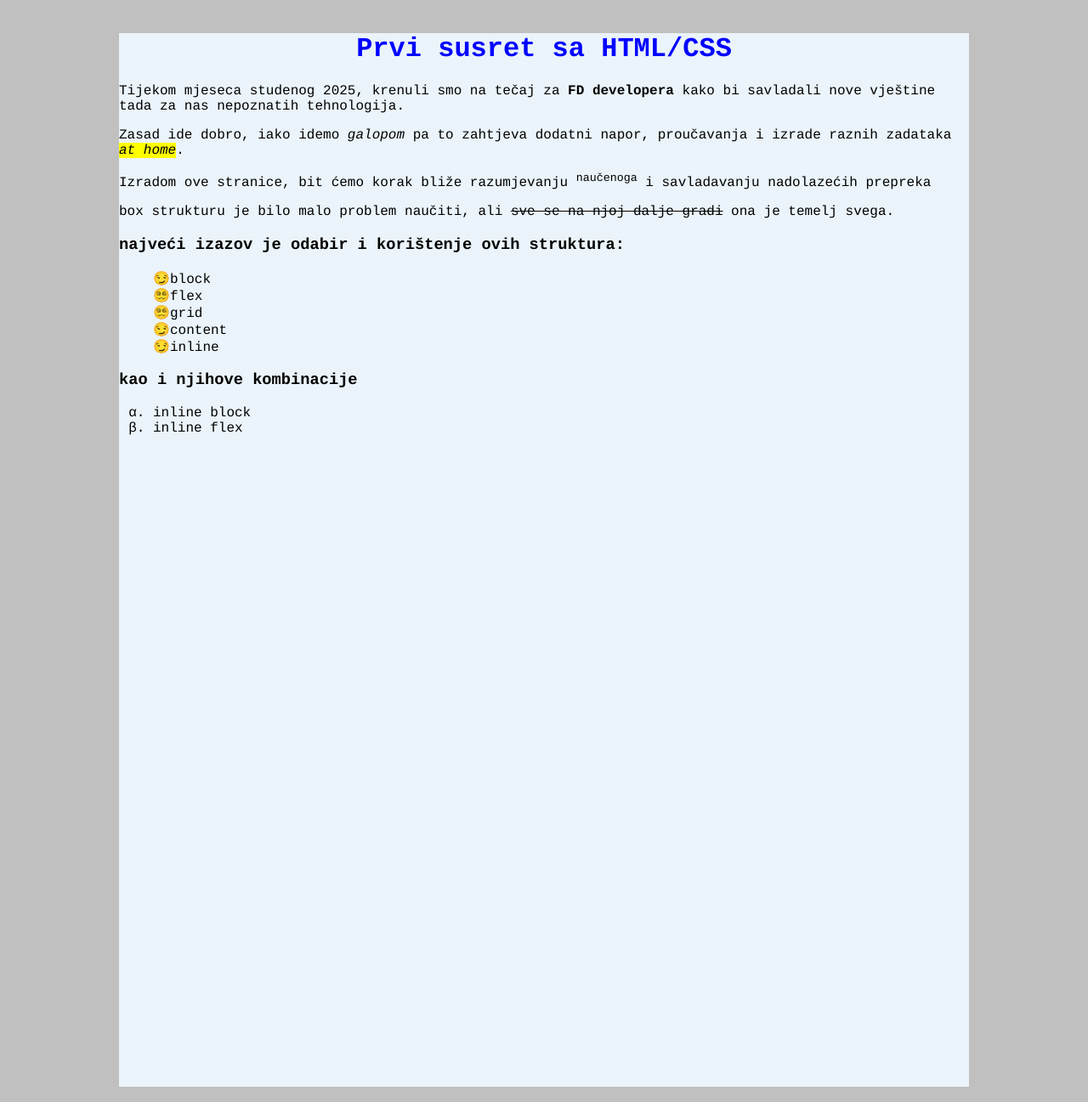
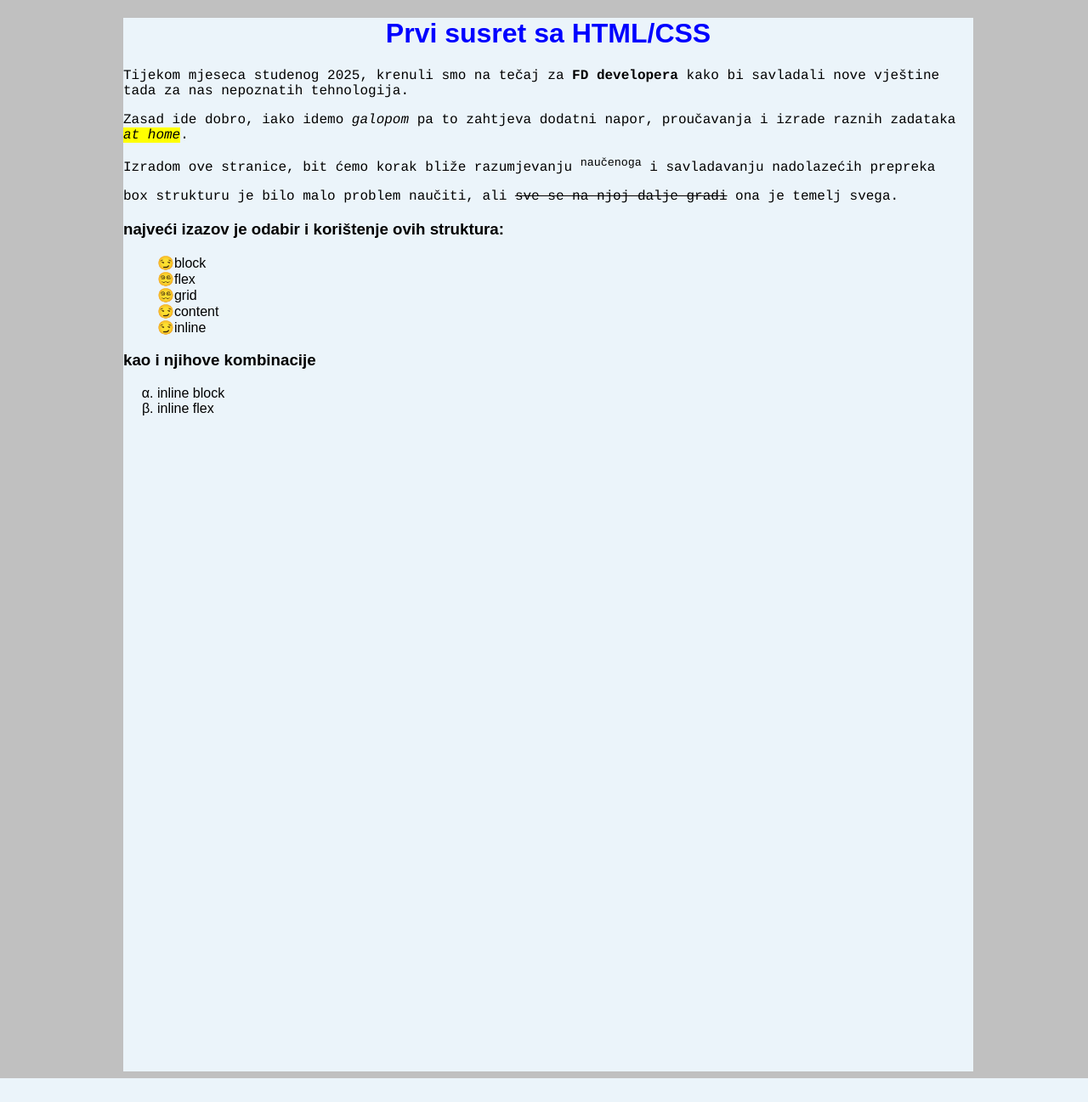
Before and after one commit to Tankred031/Revisited-FD1, a PHP site: page /FDweb.html in a window 1280 px wide. Shown: the whole page at 85% size. After the commit the page ends 1269 px from the top, so only its background shows below. Run offline with PHP 8.4, Linux system fonts and the light colour scheme.

Commit message:
Update FDweb.css

```diff
--- a/FDweb.css
+++ b/FDweb.css
@@ -1,12 +1,18 @@
 body{
     font-family: Courier, monospace;
-    padding: 10px;
+    padding-left: 10px;
 }
 
 h1{
     color: blue;
     text-align: center;
+    font-family: sans-serif;
 }
+
+h3, ul, ol{
+    font-family: sans-serif;
+}
+
 
 ul{
     list-style: none;
```
